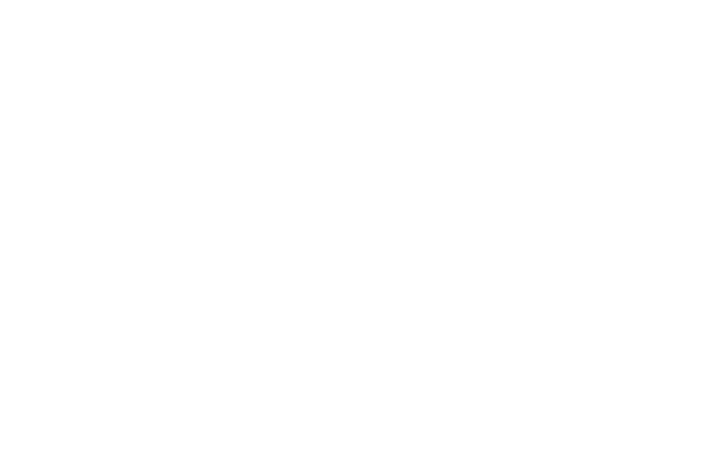
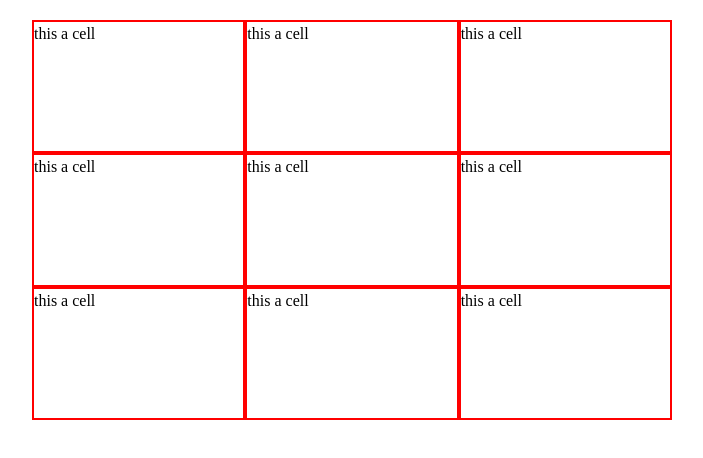
Before and after one commit to PandesalPanpan/odin-tic-tac-toe, a plain HTML site: page index.html in a window 1280 px wide. Shown: the whole page, without its empty margins (288-991 px from the left). Drawn offline with Linux system fonts and the light colour scheme.

Commit message:
Add skeleton html and css for grid

```diff
--- a/index.html
+++ b/index.html
@@ -8,6 +8,16 @@
     <title>Tic Tac Toe</title>
 </head>
 <body>
-
+    <div class="container">
+        <div id="cell1" class="cell">this a cell</div>
+        <div id="cell2" class="cell">this a cell</div>
+        <div id="cell3" class="cell">this a cell</div>
+        <div id="cell4" class="cell">this a cell</div>
+        <div id="cell5" class="cell">this a cell</div>
+        <div id="cell6" class="cell">this a cell</div>
+        <div id="cell7" class="cell">this a cell</div>
+        <div id="cell8" class="cell">this a cell</div>
+        <div id="cell9" class="cell">this a cell</div>
+    </div>
 </body>
 </html>
--- a/style.css
+++ b/style.css
@@ -0,0 +1,71 @@
+/* 1. Use a more-intuitive box-sizing model */
+*, *::before, *::after {
+  box-sizing: border-box;
+}
+
+/* 2. Remove default margin */
+* {
+  margin: 0;
+}
+
+/* 3. Enable keyword animations */
+@media (prefers-reduced-motion: no-preference) {
+  html {
+    interpolate-size: allow-keywords;
+  }
+}
+
+body {
+  /* 4. Add accessible line-height */
+  line-height: 1.5;
+  /* 5. Improve text rendering */
+  -webkit-font-smoothing: antialiased;
+}
+
+/* 6. Improve media defaults */
+img, picture, video, canvas, svg {
+  display: block;
+  max-width: 100%;
+}
+
+/* 7. Inherit fonts for form controls */
+input, button, textarea, select {
+  font: inherit;
+}
+
+/* 8. Avoid text overflows */
+p, h1, h2, h3, h4, h5, h6 {
+  overflow-wrap: break-word;
+}
+
+/* 9. Improve line wrapping */
+p {
+  text-wrap: pretty;
+}
+h1, h2, h3, h4, h5, h6 {
+  text-wrap: balance;
+}
+
+/*
+  10. Create a root stacking context
+*/
+#root, #__next {
+  isolation: isolate;
+}
+body {
+    display: flex;
+    justify-content: center;
+}
+
+.container {
+    margin-top: 20px;
+    width: 50vw;
+    height: 50vh;
+    display: grid;
+    grid-template-columns: repeat(3, 1fr);
+    grid-template-rows: repeat(3, 1fr);
+}
+
+.container .cell {
+    border: 2px solid red;
+}
```
